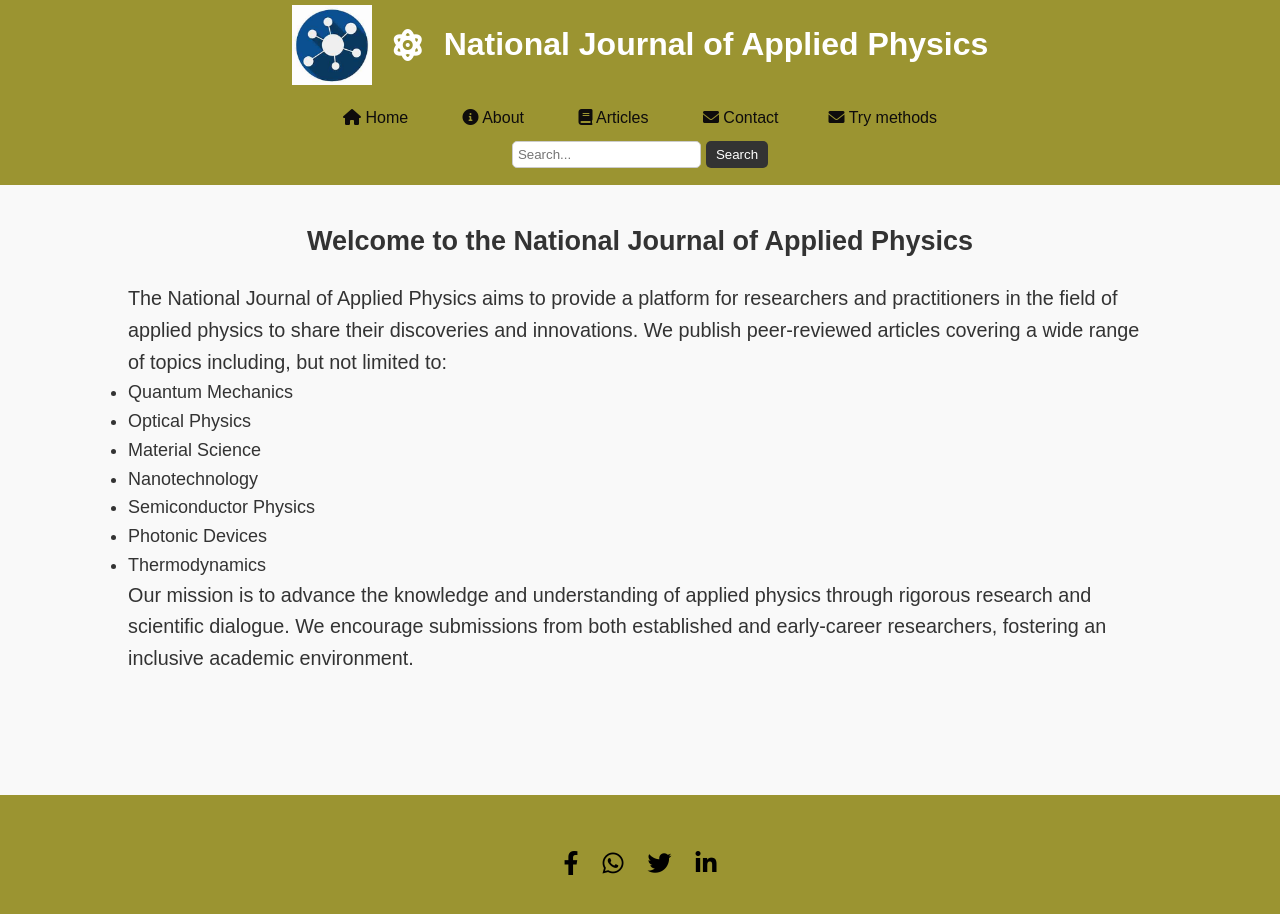
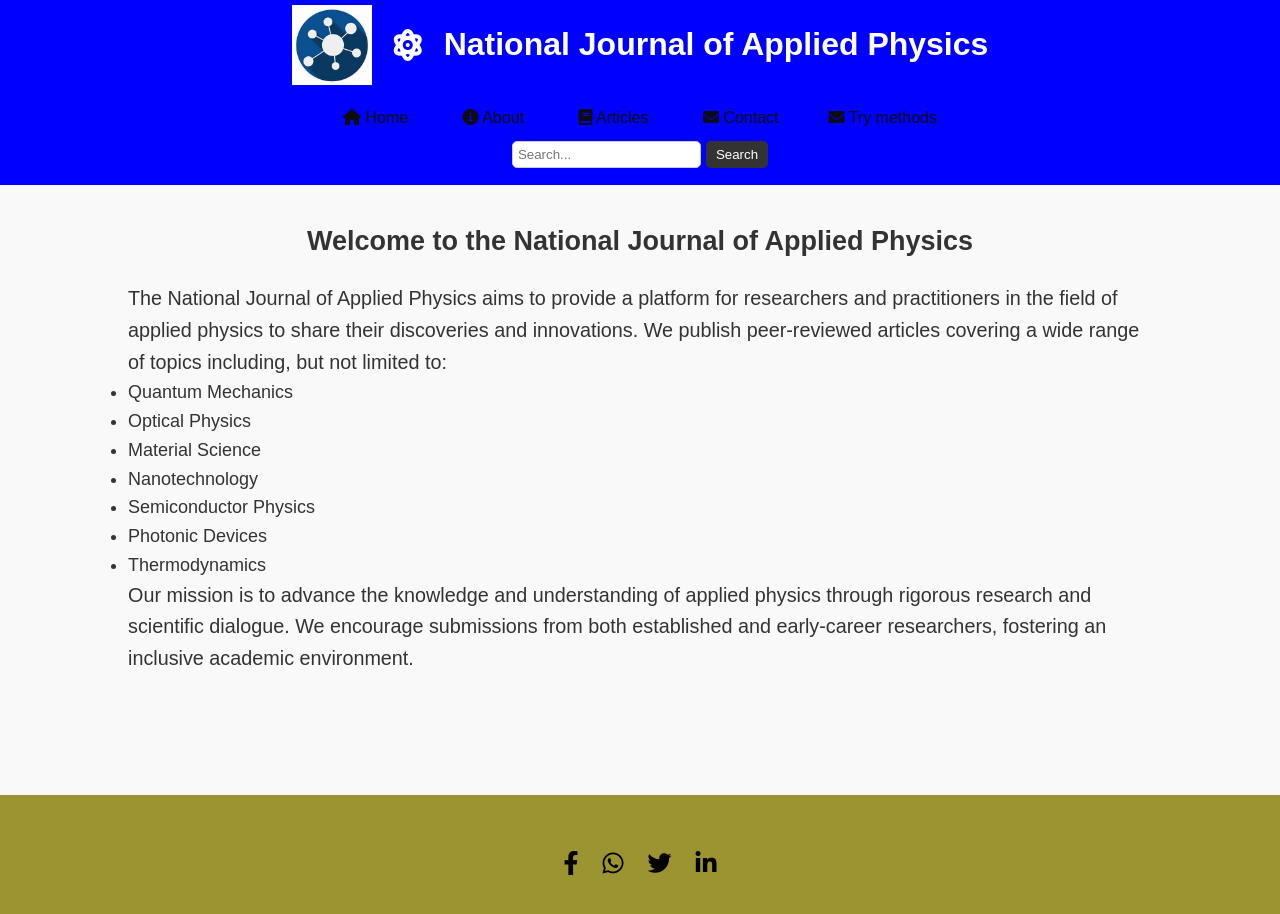
Before and after one commit to zain00111/My-journal-cite, a plain HTML site: page index.html in a window 1280 px wide. Drawn offline with Linux system fonts and the light colour scheme.

Commit message:
Update styles.css

```diff
--- a/styles.css
+++ b/styles.css
@@ -14,7 +14,7 @@ body {
 
 /* Header styles */
 header {
-    background-color: rgb(155, 148, 49);
+    background-color: blue;
     color: white;
     padding: 5px;
     position: fixed;
```
